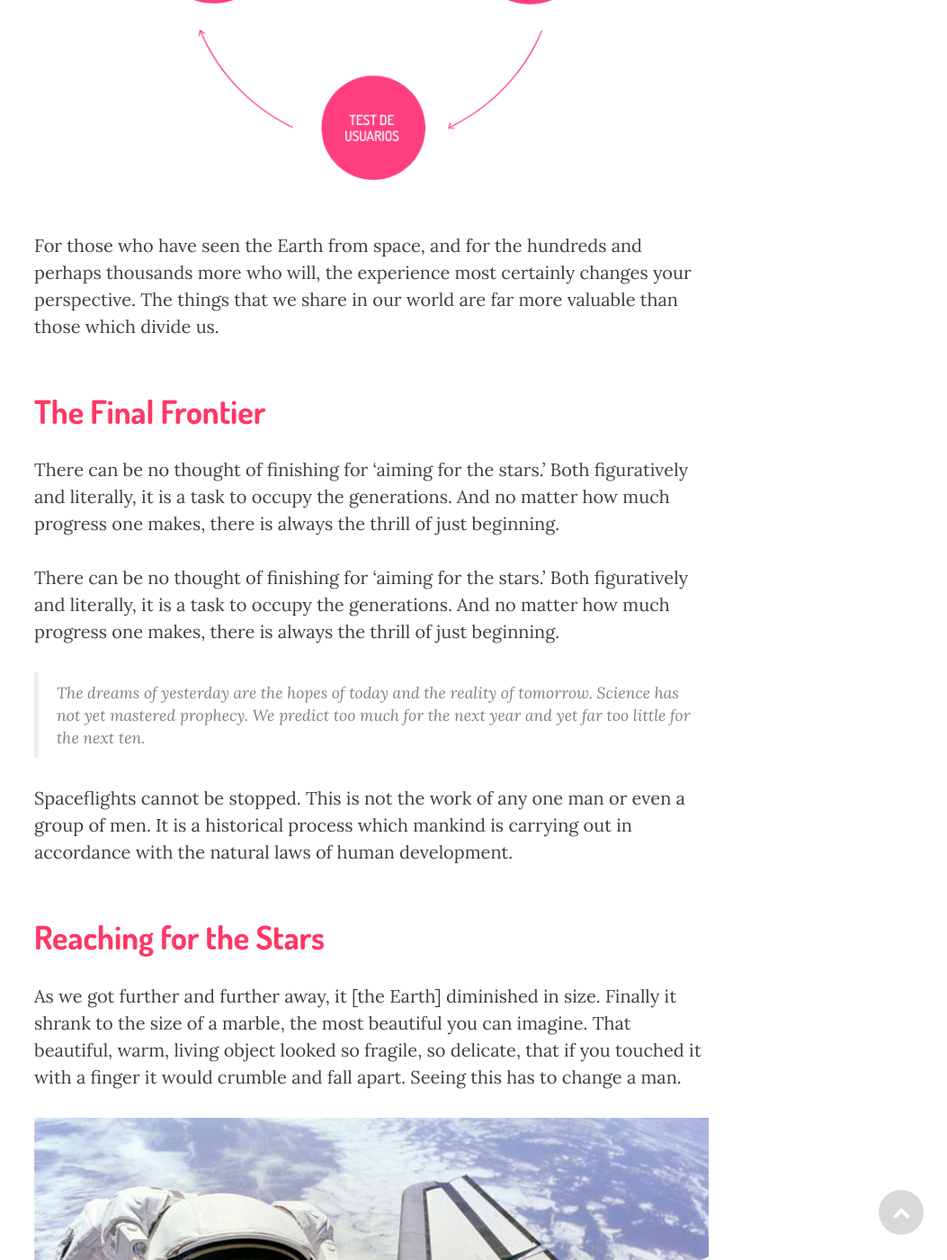
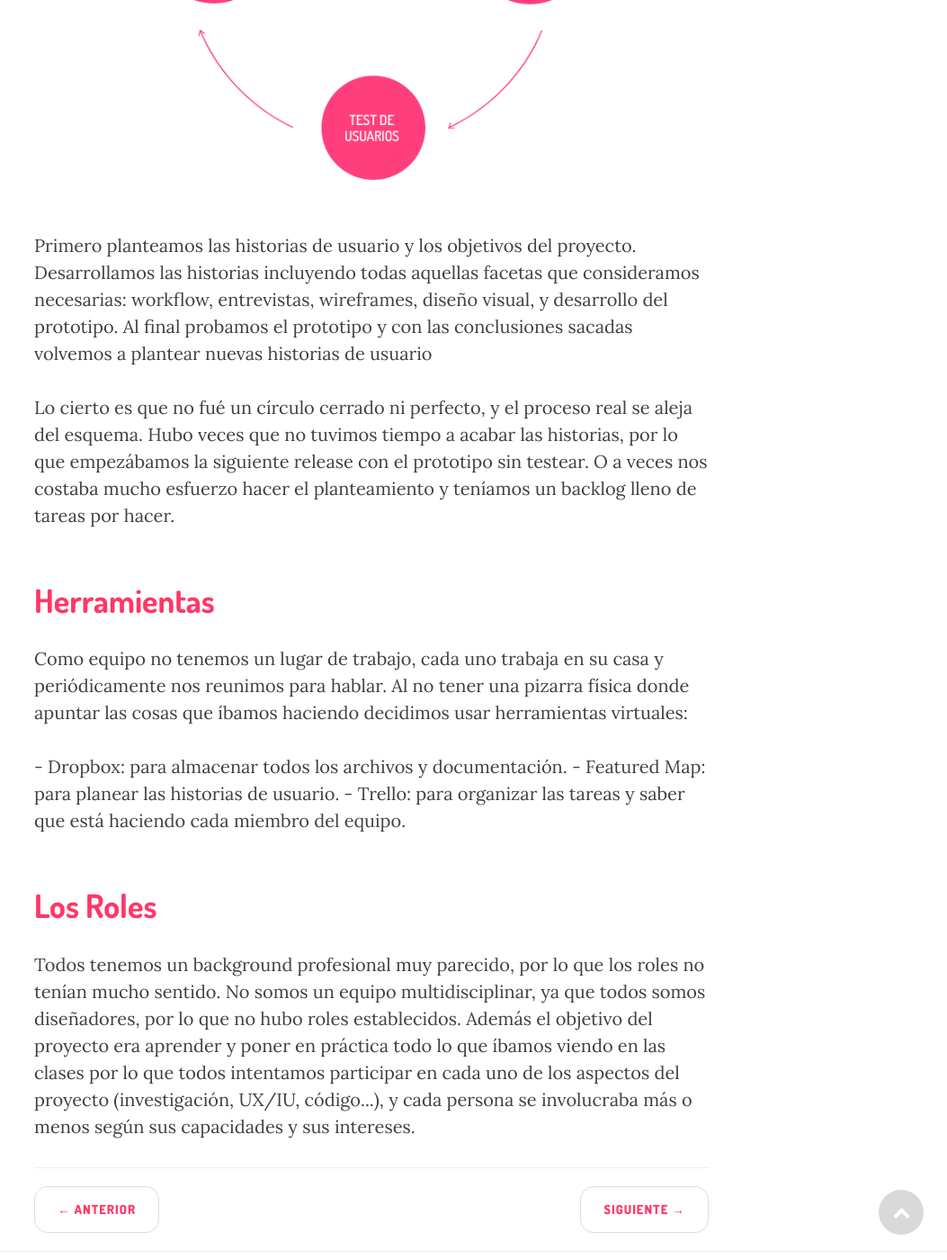
Before and after one commit to Rooof-Project/memoria, a Jekyll site: the page built from _posts/2015-04-17-El-proceso.markdown, in a window 1280 px wide and 1400 px high, scrolled down 1451 px. Shown: the whole window at 90% size, without its empty margins (227-1280 px from the left). Built offline with Jekyll 4.4.1, drawn with Linux system fonts in a browser that asks for light colours; nearby versions of some CDN libraries; some of the changed text lies outside the part shown.

Commit message:
Updated 2015-04-17-El-proceso.markdown

```diff
--- a/_posts/2015-04-17-El-proceso.markdown
+++ b/_posts/2015-04-17-El-proceso.markdown
@@ -19,29 +19,20 @@ published: true
 
 <img src="{{ site.baseurl }}/img/metodo-agil-23.png" alt="Post Sample Image">
 
-<p>For those who have seen the Earth from space, and for the hundreds and perhaps thousands more who will, the experience most certainly changes your perspective. The things that we share in our world are far more valuable than those which divide us.</p>
+<p>Primero planteamos las historias de usuario y los objetivos del proyecto. Desarrollamos las historias incluyendo todas aquellas facetas que consideramos necesarias: workflow, entrevistas, wireframes, diseño visual, y desarrollo del prototipo. Al final probamos el prototipo y con las conclusiones sacadas volvemos a plantear nuevas historias de usuario</p>
 
-<h2 class="section-heading">The Final Frontier</h2>
+<p>Lo cierto es que no fué un círculo cerrado ni perfecto, y el proceso real se aleja del esquema. Hubo veces que no tuvimos tiempo a acabar las historias, por lo que empezábamos la siguiente release con el prototipo sin testear. O a veces nos costaba mucho esfuerzo hacer el planteamiento y teníamos un backlog lleno de tareas por hacer.</p>
 
-<p>There can be no thought of finishing for ‘aiming for the stars.’ Both figuratively and literally, it is a task to occupy the generations. And no matter how much progress one makes, there is always the thrill of just beginning.</p>
+<h2 class="section-heading">Herramientas</h2>
 
-<p>There can be no thought of finishing for ‘aiming for the stars.’ Both figuratively and literally, it is a task to occupy the generations. And no matter how much progress one makes, there is always the thrill of just beginning.</p>
+<p>Como equipo no tenemos un lugar de trabajo, cada uno trabaja en su casa y periódicamente nos reunimos para hablar. Al no tener una pizarra física donde apuntar las cosas que íbamos haciendo decidimos usar herramientas virtuales:
+</p>
 
-<blockquote>The dreams of yesterday are the hopes of today and the reality of tomorrow. Science has not yet mastered prophecy. We predict too much for the next year and yet far too little for the next ten.</blockquote>
+<p>- Dropbox: para almacenar todos los archivos y documentación.
+- Featured Map: para planear las historias de usuario.
+- Trello: para organizar las tareas y saber que está haciendo cada miembro del equipo.
+</p>
 
-<p>Spaceflights cannot be stopped. This is not the work of any one man or even a group of men. It is a historical process which mankind is carrying out in accordance with the natural laws of human development.</p>
+<h2 class="section-heading">Los Roles</h2>
 
-<h2 class="section-heading">Reaching for the Stars</h2>
-
-<p>As we got further and further away, it [the Earth] diminished in size. Finally it shrank to the size of a marble, the most beautiful you can imagine. That beautiful, warm, living object looked so fragile, so delicate, that if you touched it with a finger it would crumble and fall apart. Seeing this has to change a man.</p>
-
-<a href="#">
-    <img src="{{ site.baseurl }}/img/post-sample-image.jpg" alt="Post Sample Image">
-</a>
-<span class="caption text-muted">To go places and do things that have never been done before – that’s what living is all about.</span>
-
-<p>Space, the final frontier. These are the voyages of the Starship Enterprise. Its five-year mission: to explore strange new worlds, to seek out new life and new civilizations, to boldly go where no man has gone before.</p>
-
-<p>As I stand out here in the wonders of the unknown at Hadley, I sort of realize there’s a fundamental truth to our nature, Man must explore, and this is exploration at its greatest.</p>
-
-<p>Placeholder text by <a href="http://spaceipsum.com/">Space Ipsum</a>. Photographs by <a href="https://www.flickr.com/photos/nasacommons/">NASA on The Commons</a>.</p>
+<p>Todos tenemos un background profesional muy parecido, por lo que los roles no tenían mucho sentido. No somos un equipo multidisciplinar, ya que todos somos diseñadores, por lo que no hubo roles establecidos. Además el objetivo del proyecto era aprender y poner en práctica todo lo que íbamos viendo en las clases por lo que todos intentamos participar en cada uno de los aspectos del proyecto (investigación, UX/IU, código...), y cada persona se involucraba más o menos según sus capacidades y sus intereses.</p>
```
